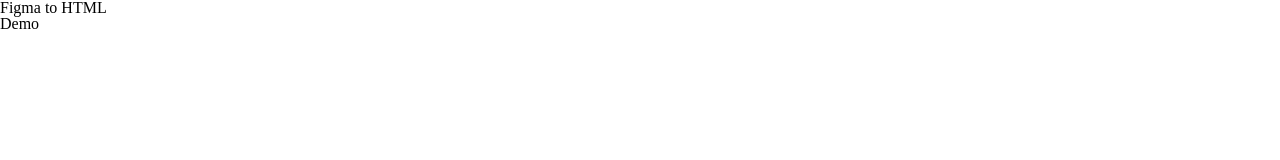
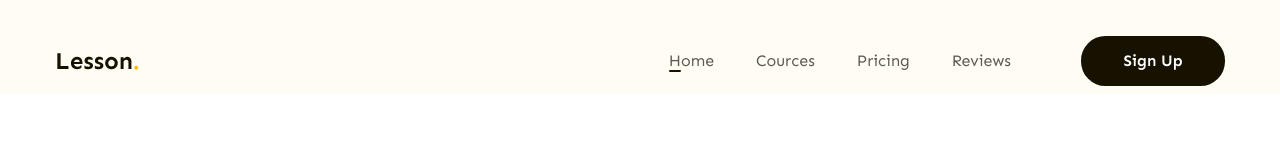
Before and after one commit to bangpham1404/figma_to_html, a plain HTML site: page index.html in a window 1280 px wide. Shown: the top 160 px of the page. Drawn offline with Linux system fonts and the light colour scheme.

Commit message:
p3 làm phần header

```diff
--- a/assets/css/style.css
+++ b/assets/css/style.css
@@ -7,4 +7,75 @@ html {
 /* khôi phục lại cỡ chữ mặc định theo rem */
 body {
   font-size: 1.6rem;
+  font-family: "Sen", sans-serif;
 }
+/* =======common======= */
+a {
+  text-decoration: none;
+}
+.main-content {
+  width: 1170px;
+  /* calc bài 85 */
+  max-width: calc(100% - 48px);
+  margin-left: auto;
+  margin-right: auto;
+}
+.btn {
+  display: inline-block;
+  min-width: 118px;
+  padding: 0 16px;
+  line-height: 50px;
+  color: #fff;
+  text-align: center;
+  font-size: 1.6rem;
+  font-weight: 600;
+  border-radius: 24.5px;
+  background-color: #171100;
+}
+/* =======header======= */
+.header {
+  background: #fffcf4;
+}
+.header.fixed {
+  position: sticky;
+  top: -28px;
+}
+.header .body {
+  display: flex;
+  align-items: center;
+  padding: 36px 0 8px;
+}
+.nav {
+  margin-left: auto;
+}
+.nav ul {
+  display: flex;
+}
+.nav a {
+  position: relative;
+  color: #5f5b53;
+  font-size: 1.6rem;
+  padding: 8px 21px;
+}
+.nav a:hover {
+  color: #171100;
+  /* font-weight: 600; */
+  text-shadow: 1px 0 0 currentColor;
+}
+.nav li.active a::after {
+  position: absolute;
+  display: block;
+  left: 21px;
+  bottom: 6px;
+  content: "";
+  width: 12px;
+  height: 2px;
+  border-radius: 1px;
+  background: #171100;
+}
+.header .btn-sign-up {
+  min-width: 144px;
+}
+.header .action{
+  margin-left: 49px;
+}
--- a/index.html
+++ b/index.html
@@ -5,12 +5,49 @@
     <meta name="viewport" content="width=device-width, initial-scale=1.0" />
     <!-- reset css -->
     <link rel="stylesheet" href="./assets/css/reset.css" />
+    <!-- embed fonts -->
+    <link rel="preconnect" href="https://fonts.googleapis.com" />
+    <link rel="preconnect" href="https://fonts.gstatic.com" crossorigin />
+    <link
+      href="https://fonts.googleapis.com/css2?family=Poppins:ital,wght@0,100;0,200;0,300;0,400;0,500;0,600;0,700;0,800;0,900;1,100;1,200;1,300;1,400;1,500;1,600;1,700;1,800;1,900&family=Sen:wght@400..800&display=swap"
+      rel="stylesheet"
+    />
     <!-- styles -->
     <link rel="stylesheet" href="./assets/css/style.css" />
     <title>Figma to HTML</title>
   </head>
-  <body>
-    <h1>Figma to HTML</h1>
-    <h2>Demo</h2>
+  <body style="height: 10000px">
+    <!-- header -->
+    <header class="header fixed">
+      <div class="main-content">
+        <div class="body">
+          <!-- logo -->
+          <img src="./assets/img/logo.svg" alt="Lesson." class="logo" />
+          <!-- nav -->
+          <!-- nav.nav>ul>li*4>a{Home} -->
+          <nav class="nav">
+            <ul>
+              <li class="active">
+                <a href="#!">Home</a>
+              </li>
+              <li>
+                <a href="#!">Cources</a>
+              </li>
+              <li>
+                <a href="#!">Pricing</a>
+              </li>
+              <li>
+                <a href="#!">Reviews</a>
+              </li>
+            </ul>
+          </nav>
+          <!-- btn action -->
+          <!-- .action>a.btn{Sign Up} -->
+          <div class="action">
+            <a href="#!" class="btn btn-sign-up">Sign Up</a>
+          </div>
+        </div>
+      </div>
+    </header>
   </body>
 </html>
```
Also changed, not shown: assets/img/logo.svg (added).
